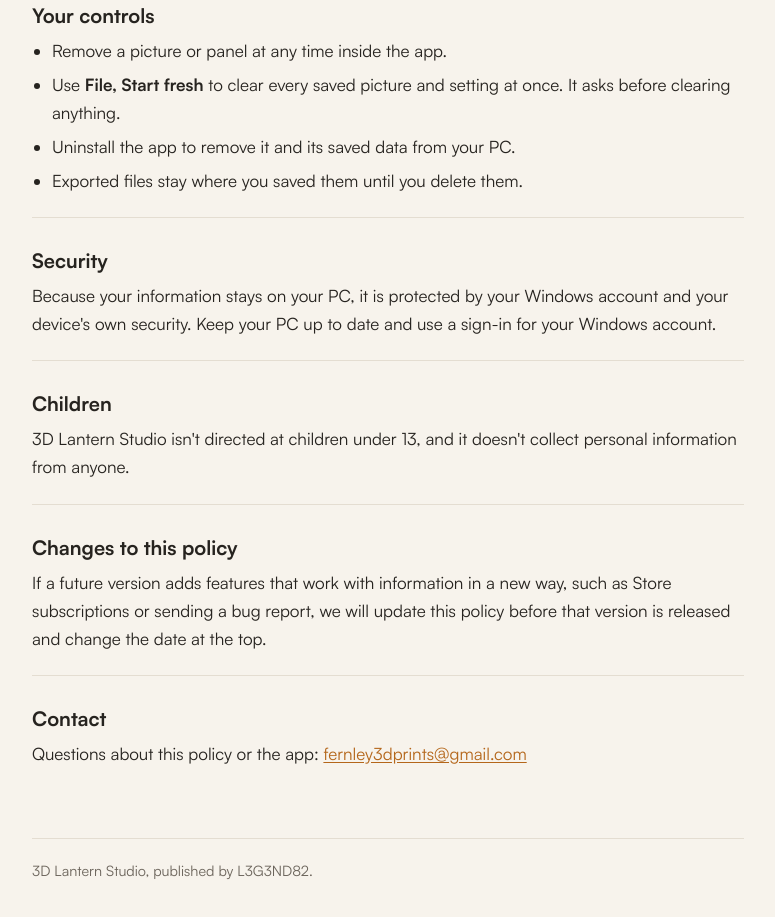
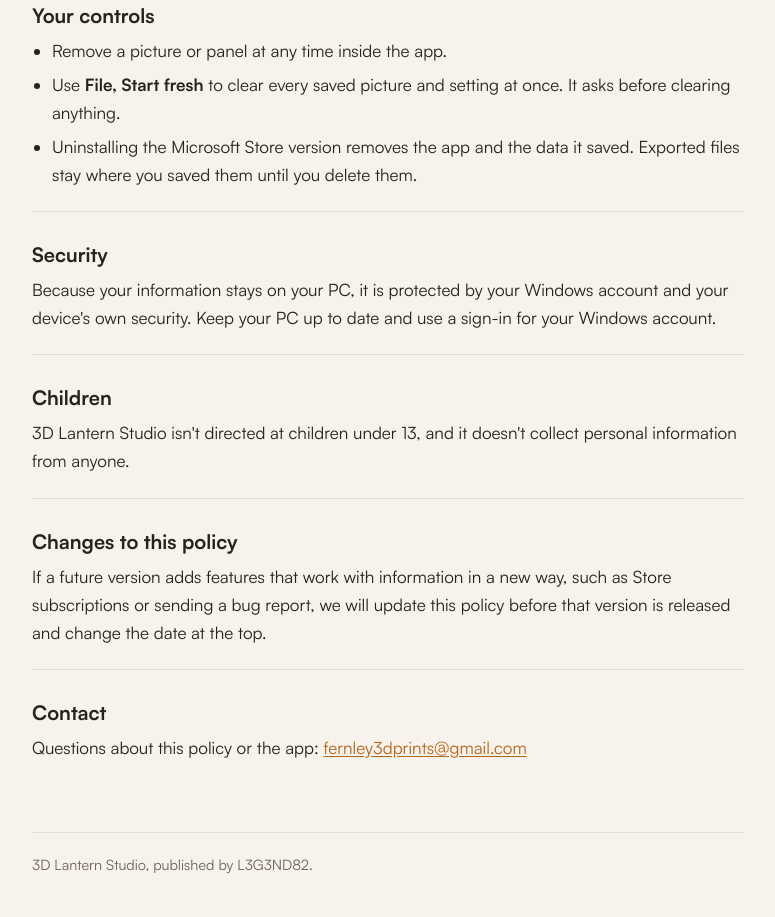
Before and after one commit to fernley3dprints/3d-lantern-studio-privacy, a plain HTML site: page index.html in a window 1280 px wide. Shown: the part 1712-2629 px from the top of the page, without its empty margins (252-1027 px from the left). Drawn offline with Linux system fonts and the light colour scheme.

Commit message:
Clarify uninstall wording

```diff
--- a/index.html
+++ b/index.html
@@ -96,8 +96,7 @@
     <ul>
       <li>Remove a picture or panel at any time inside the app.</li>
       <li>Use <strong>File, Start fresh</strong> to clear every saved picture and setting at once. It asks before clearing anything.</li>
-      <li>Uninstall the app to remove it and its saved data from your PC.</li>
-      <li>Exported files stay where you saved them until you delete them.</li>
+      <li>Uninstalling the Microsoft Store version removes the app and the data it saved. Exported files stay where you saved them until you delete them.</li>
     </ul>
   </section>
 
```
